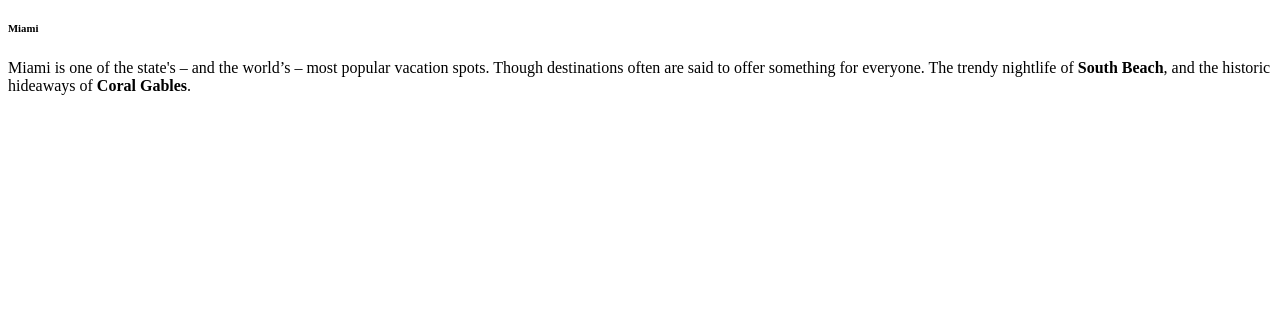
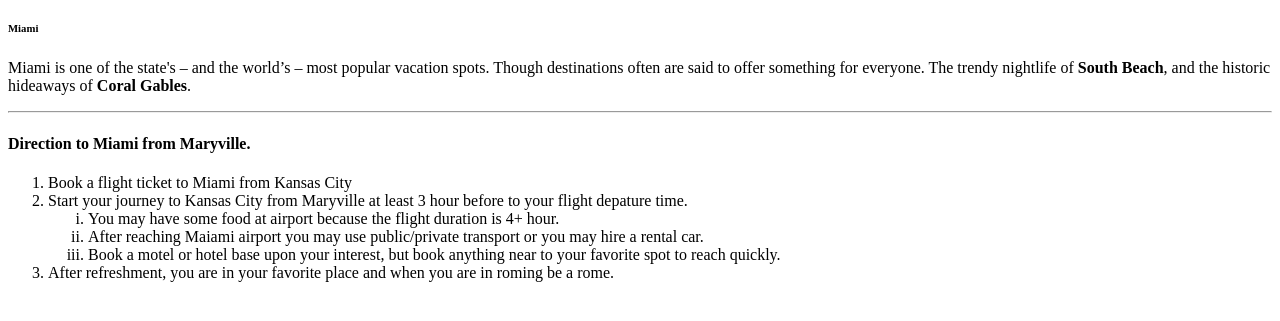
Before and after one commit to 44-563-WebApps-F21/webapps-f21-assignment-3-manyamsrk, a plain HTML site: page index.html in a window 1280 px wide. Shown: the part 61-382 px from the top of the page. Drawn offline with Linux system fonts and the light colour scheme.

Commit message:
ordered list

```diff
--- a/index.html
+++ b/index.html
@@ -17,5 +17,19 @@
             Though destinations often are said to offer something for everyone.
             The trendy nightlife of <b>South Beach</b>, and the historic hideaways of <b>Coral Gables</b>.
         </p>
+
+        <hr>
+
+        <h4>Direction to Miami from Maryville.</h4>
+        <ol type="1">
+            <li>Book a flight ticket to Miami from Kansas City</li>
+            <li>Start your journey to Kansas City from Maryville at least 3 hour before to your flight depature time.</li>
+            <ol type="i">
+                <li>You may have some food at airport because the flight duration is 4+ hour.</li>
+                <li>After reaching Maiami airport you may use public/private transport or you may hire a rental car.</li>
+                <li>Book a motel or hotel base upon your interest, but book anything near to your favorite spot to reach quickly. </li>
+            </ol>
+            <li>After refreshment, you are in your favorite place and when you are in roming be a rome.</li>
+        </ol>
     </body>
 </html>
```
